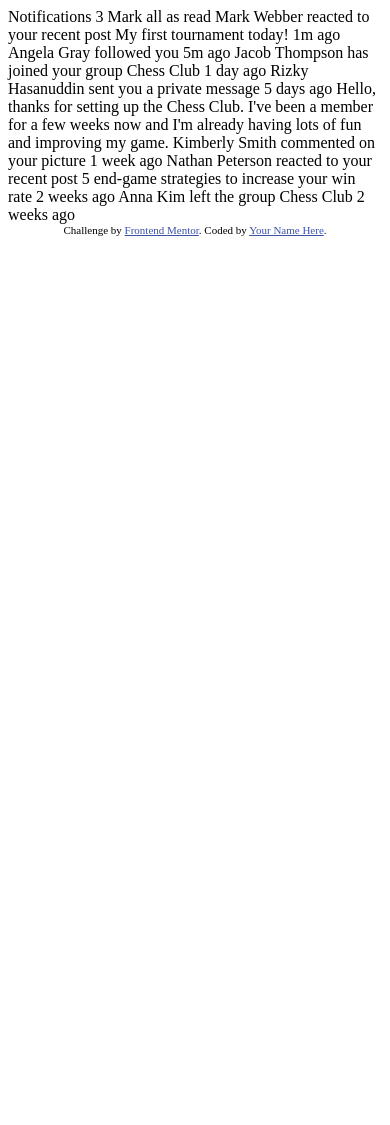
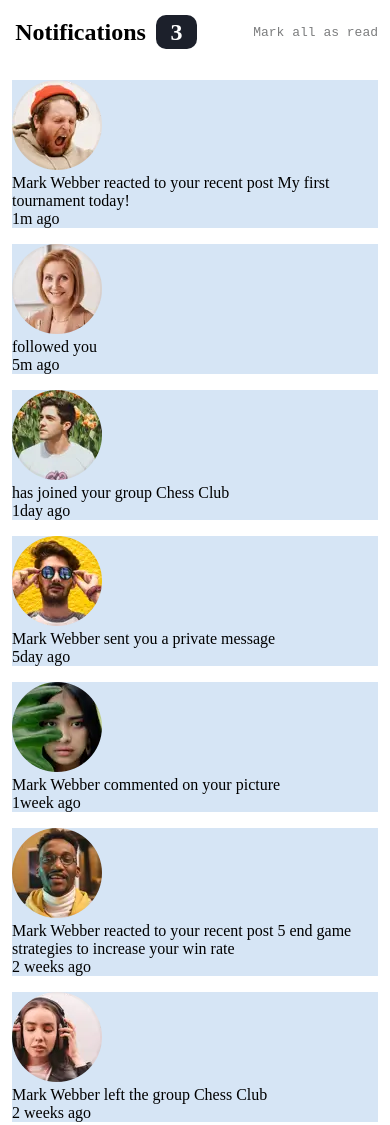
Before and after one commit to theshrish46/notifications-page-main.github.io, a plain HTML site: page index.html in a window 390 px wide. Before the commit the page ends 844 px from the top, so only its background shows below. Drawn offline with Linux system fonts and the light colour scheme.

Commit message:
worked on mobile design

```diff
--- a/index.html
+++ b/index.html
@@ -2,50 +2,101 @@
 <html lang="en">
 <head>
   <meta charset="UTF-8">
-  <meta name="viewport" content="width=device-width, initial-scale=1.0"> <!-- displays site properly based on user's device -->
-
-  <link rel="icon" type="image/png" sizes="32x32" href="./assets/images/favicon-32x32.png">
-
-  <title>Frontend Mentor | Notifications page</title>
-
-  <!-- Feel free to remove these styles or customise in your own stylesheet 👍 -->
-  <style>
-    .attribution { font-size: 11px; text-align: center; }
-    .attribution a { color: hsl(228, 45%, 44%); }
-  </style>
+  <meta http-equiv="X-UA-Compatible" content="IE=edge">
+  <meta name="viewport" content="width=device-width, initial-scale=1.0">
+  <link rel="stylesheet" href="./scss/style.css">
+  <title>Notification Page</title>
 </head>
 <body>
 
-  Notifications 3
+    <div class="container">
 
-  Mark all as read
+      <header>
+        <div class="notification">
+          <span>Notifications</span>
+          <span>3</span>
+        </div>
+        <div class="read">Mark all as read</div>
+      </header>
 
-  Mark Webber reacted to your recent post My first tournament today!
-  1m ago
+      <div class="notilist">
+        <ul>
+          <li>
+            <img src="./assets/images/avatar-mark-webber.webp" alt="an img">
+            <p>
+              <span>Mark Webber</span>
+              reacted to your recent post
+              <span>My first tournament today!</span>
+              <span class="read"></span>
+            </p>
+            <span>1m ago</span>
+          </li>
 
-  Angela Gray followed you
-  5m ago
+          <li>
+            <img src="./assets/images/avatar-angela-gray.webp" alt="an img">
+            <p>
+              followed you
+              <span class="read"></span>
+            </p>
+            <span>5m ago</span>
+          </li>
 
-  Jacob Thompson has joined your group Chess Club
-  1 day ago
+          <li>
+            <img src="./assets/images/avatar-jacob-thompson.webp" alt="an img">
+            <p>
+              has joined your group
+              <span>Chess Club</span>
+              <span class="read"></span>
+            </p>
+            <span>1day ago</span>
+          </li>
 
-  Rizky Hasanuddin sent you a private message
-  5 days ago
-  Hello, thanks for setting up the Chess Club. I've been a member for a few weeks now and
-  I'm already having lots of fun and improving my game.
+          <li>
+            <img src="./assets/images/avatar-rizky-hasanuddin.webp" alt="an img">
+            <p>
+              <span>Mark Webber</span>
+              sent you a private message
+              <span class="read"></span>
+            </p>
+            <span>5day ago</span>
+          </li>
 
-  Kimberly Smith commented on your picture
-  1 week ago
+          <li>
+            <img src="./assets/images/avatar-kimberly-smith.webp" alt="an img">
+            <p>
+              <span>Mark Webber</span>
+              commented on your picture
+              <span class="read"></span>
+            </p>
+            <span>1week ago</span>
+          </li>
 
-  Nathan Peterson reacted to your recent post 5 end-game strategies to increase your win rate
-  2 weeks ago
+          <li>
+            <img src="./assets/images/avatar-nathan-peterson.webp" alt="an img">
+            <p>
+              <span>Mark Webber</span>
+              reacted to your recent post
+              <span>5 end game strategies to increase your win rate</span>
+              <span class="read"></span>
+            </p>
+            <span>2 weeks ago</span>
+          </li>
 
-  Anna Kim left the group Chess Club
-  2 weeks ago
+          <li>
+            <img src="./assets/images/avatar-anna-kim.webp" alt="an img">
+            <p>
+              <span>Mark Webber</span>
+              left the group
+              <span>Chess Club</span>
+              <span class="read"></span>
+            </p>
+            <span>2 weeks ago</span>
+          </li>
 
-  <div class="attribution">
-    Challenge by <a href="https://www.frontendmentor.io?ref=challenge" target="_blank">Frontend Mentor</a>.
-    Coded by <a href="#">Your Name Here</a>.
-  </div>
+
+        </ul>
+      </div>
+    </div>
+
 </body>
 </html>
--- /dev/null
+++ b/scss/style.scss
@@ -0,0 +1,42 @@
+*, body {
+    margin: 0;
+    padding: 0;
+    box-sizing: border-box;
+    list-style: none;
+    text-decoration: none;
+}
+
+.container {
+    header {
+        height: 4rem;
+        padding: 0.1rem 0.75rem;
+        display: flex;
+        justify-content: space-between;
+        align-items: center;
+
+        div {
+            span {
+                font-size: 1.5rem;
+                font-weight: 900;
+                margin: 0rem 0.2rem;
+            }
+            span:nth-last-child(1) {
+                padding: 0.25rem 0.9rem;
+                color: white;
+                background-color: hsl(224, 21%, 14%);
+                border-radius: 10px;
+            }
+        }
+
+        .read {
+            letter-spacing: 0px;
+            font-family: monospace;
+            color: hsl(210, 1%, 49%);
+        }
+    }
+
+    .notilist > ul > li {
+        margin: 1rem 0.75rem;
+        background-color: hsl(211, 59%, 90%);
+    }
+}
```
Also changed, not shown: scss/style.css (added), 1 other file.
